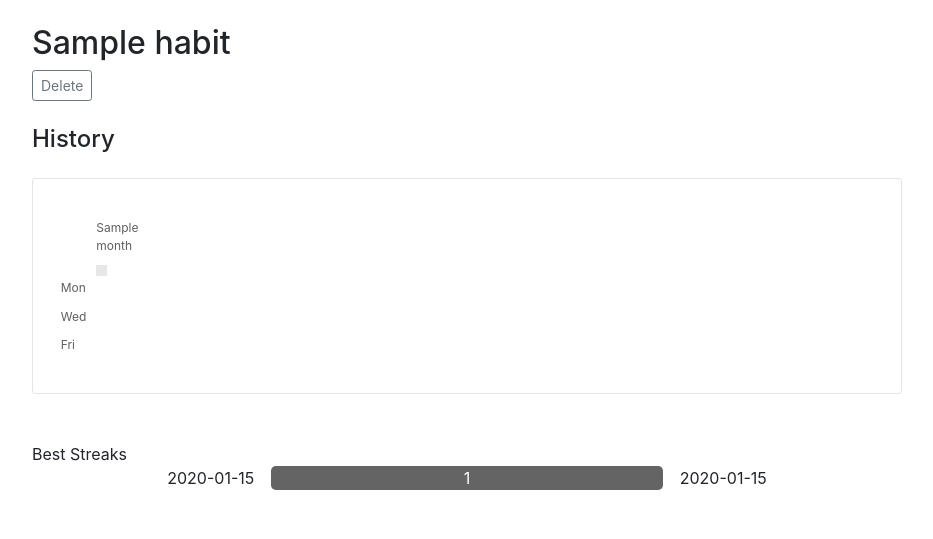
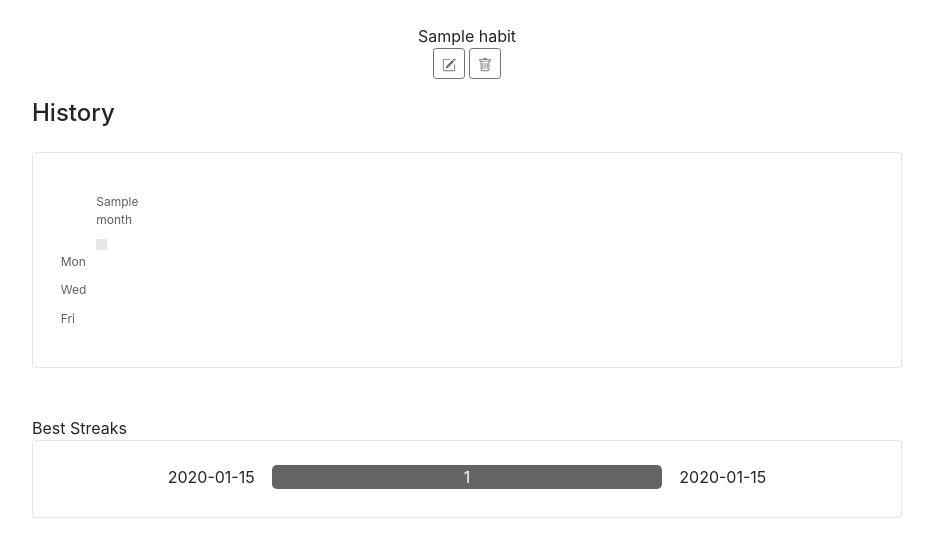
Before and after one commit to azzhou/habit-tracker, a Flask app: template habit_tracker/templates/habit.html in a window 1280 px wide. Shown: the part 56-595 px from the top of the page, without its empty margins (173-1106 px from the left). Run offline with Flask 2, Linux system fonts and the light colour scheme; the template is opened without the code that fills it: values that come from a table or form of the project are taken from there, most other values are stand-ins (such as "Sample title", 1, 10 or a date in 2020); some libraries are stand-ins or nearby versions.

Commit message:
Add modal and form to rename habit

```diff
--- a/habit_tracker/templates/habit.html
+++ b/habit_tracker/templates/habit.html
@@ -1,19 +1,77 @@
 {% from "macros.html" import render_history_grid %}
 {% extends "layout.html" %}
 {% block content %}
-  <div class="content-section">
-    <h2>{{ habit.name }}</h2>
+
+  <!-- Habit name and options -->
+  <div class="content-section text-center">
+    <div class="habit-title">{{ habit.name }}</div>
+    <div>
       <button type="button"
-            class="btn btn-outline-secondary btn-sm mb-4"
+              class="btn btn-outline-secondary btn-sm"
               data-toggle="modal"
-            data-target="#deleteModal">
-      Delete
+              data-target="#nameChangeModal"
+              aria-label="Change Habit Name">
+        <svg class="bi bi-pencil-square" width="1em" height="1em" viewBox="0 0 16 16" fill="currentColor" xmlns="http://www.w3.org/2000/svg">
+          <path d="M15.502 1.94a.5.5 0 010 .706L14.459 3.69l-2-2L13.502.646a.5.5 0 01.707 0l1.293 1.293zm-1.75 2.456l-2-2L4.939 9.21a.5.5 0 00-.121.196l-.805 2.414a.25.25 0 00.316.316l2.414-.805a.5.5 0 00.196-.12l6.813-6.814z"/>
+          <path fill-rule="evenodd" d="M1 13.5A1.5 1.5 0 002.5 15h11a1.5 1.5 0 001.5-1.5v-6a.5.5 0 00-1 0v6a.5.5 0 01-.5.5h-11a.5.5 0 01-.5-.5v-11a.5.5 0 01.5-.5H9a.5.5 0 000-1H2.5A1.5 1.5 0 001 2.5v11z" clip-rule="evenodd"/>
+        </svg>
       </button>
 
-    <!-- <a href="{{ url_for('habits.my_habits') }}">Return to habits checklist</a> -->
+      <button type="button"
+              class="btn btn-outline-secondary btn-sm"
+              data-toggle="modal"
+              data-target="#deleteModal"
+              aria-label="Delete Habit">
+        <svg aria-hidden="true" class="bi bi-trash" width="1em" height="1em" viewBox="0 0 16 16" fill="currentColor" xmlns="http://www.w3.org/2000/svg">
+          <path d="M5.5 5.5A.5.5 0 016 6v6a.5.5 0 01-1 0V6a.5.5 0 01.5-.5zm2.5 0a.5.5 0 01.5.5v6a.5.5 0 01-1 0V6a.5.5 0 01.5-.5zm3 .5a.5.5 0 00-1 0v6a.5.5 0 001 0V6z"/>
+          <path fill-rule="evenodd" d="M14.5 3a1 1 0 01-1 1H13v9a2 2 0 01-2 2H5a2 2 0 01-2-2V4h-.5a1 1 0 01-1-1V2a1 1 0 011-1H6a1 1 0 011-1h2a1 1 0 011 1h3.5a1 1 0 011 1v1zM4.118 4L4 4.059V13a1 1 0 001 1h6a1 1 0 001-1V4.059L11.882 4H4.118zM2.5 3V2h11v1h-11z" clip-rule="evenodd"/>
+        </svg>
+      </button>
+
+    </div>
+
+
+  </div>
+
+  <!-- Habit 1-yr history grid -->
+  <div class="content-section">
+    {{ render_history_grid(history_grid) }}
+  </div>
+
+  <!-- Best Streaks -->
+  {% if longest_streaks|length > 0 %}
+    <div class="content-section">
+      <div class="section-header">Best Streaks</div>
+      <div class="streak-container container-border py-4">
+      {% for streak in longest_streaks %}
+        <!-- Vars used to calculate width of streak span -->
+        {% set full_width = 45 %}
+        {% set min_width = 5 %}
+        {% set pct_of_full = streak.streak_length / longest_streaks[0].streak_length %}
+        <div class="mb-1">
+          <span class="streak-date">{{ streak.start.strftime("%b %-d, %Y") }}</span>
+          <span class="streak-length"
+                style="width:{{ [full_width * pct_of_full, min_width]|max }}%;">{{ streak.streak_length }}</span>
+          <span class="streak-date">{{ streak.end.strftime("%b %-d, %Y") }}</span>
+        </div>
+      {% endfor %}
+      </div>
+    </div>
+  {% endif %}
+
+  <!-- Habit Strength -->
+  <div class="content-section">
+    <div class="section-header">Habit Strength</div>
+    <div class="container-border py-4">
+      <img class="habit-strength-graph"
+            src="{{ url_for('habits.plot_habit_strength', slug=habit.slug) }}"
+            alt="habit strength plot svg"
+            width="80%">
+    </div>
+  </div>
 
   <!-- Delete habit modal -->
-    <div class="modal fade" id="deleteModal" tabindex="-1" role="dialog" aria-labelledby="deleteModalLabel" aria-hidden="true">
+  <div class="modal" id="deleteModal" tabindex="-1" role="dialog" aria-labelledby="deleteModalLabel" aria-hidden="true">
     <div class="modal-dialog" role="document">
       <div class="modal-content">
         <div class="modal-header">
@@ -35,34 +93,46 @@
     </div>
   </div>
 
-    <!-- Habit 1-yr history grid -->
-    {{ render_history_grid(history_grid) }}
-
-    <!-- Best Streaks -->
-    {% if longest_streaks|length > 0 %}
-      <div class="section-header">Best Streaks</div>
-      <div class="streak-container mb-5">
-      {% for streak in longest_streaks %}
-        <!-- Vars used to calculate width of streak span -->
-        {% set full_width = 45 %}
-        {% set min_width = 5 %}
-        {% set pct_of_full = streak.streak_length / longest_streaks[0].streak_length %}
-        <div class="mb-1">
-          <span class="streak-date">{{ streak.start.strftime("%b %-d, %Y") }}</span>
-          <span class="streak-length"
-                style="width:{{ [full_width * pct_of_full, min_width]|max }}%;">{{ streak.streak_length }}</span>
-          <span class="streak-date">{{ streak.end.strftime("%b %-d, %Y") }}</span>
+  <!-- Update habit name modal -->
+  <div class="modal" id="nameChangeModal" tabindex="-1" role="dialog" aria-labelledby="nameChangeModal" aria-hidden="true">
+    <div class="modal-dialog" role="document">
+      <div class="modal-content">
+        <div class="modal-header">
+          <h5 class="modal-title" id="nameChangeModal">Rename Your Habit</h5>
+          <button type="button" class="close" data-dismiss="modal" aria-label="Close">
+            <span aria-hidden="true">&times;</span>
+          </button>
         </div>
+        <form method="POST" action="">
+          {{ rename_habit_form.hidden_tag() }}
+          <div class="modal-body">
+            {% if rename_habit_form.new_name.errors %}
+              {{ rename_habit_form.new_name(class="form-control form-control-lg is-invalid") }}
+                <div class="invalid-feedback">
+                  {% for error in rename_habit_form.new_name.errors %}
+                    <span>{{ error }}</span>
                   {% endfor %}
                 </div>
+            {% else %}
+              {{ rename_habit_form.new_name(class="form-control form-control-lg") }}
             {% endif %}
+          </div>
+          <div class="modal-footer">
+            {{ rename_habit_form.submit(class="btn btn-outline-secondary") }}
+          </div>
+        </form>
+      </div>
+    </div>
+  </div>
 
-    <!-- Habit Strength -->
-    <div class="section-header">Habit Strength</div>
-    <img src="{{ url_for('habits.plot_habit_strength', slug=habit.slug) }}"
-         alt="habit strength plot svg"
-         width="100%"
-    >
+  <!-- Launch nameChangeModal automatically if there was a form submission error -->
+  <script>
+    var errors = {% if rename_habit_form.new_name.errors %} true {% else %} false {% endif %};
+    if (errors) {
+    $(document).ready(function(){
+        $("#nameChangeModal").modal('show');
+    });
+  }
+  </script>
 
-  </div>
 {% endblock content %}
```
Lines whose indentation alone changed are shown as unchanged.
